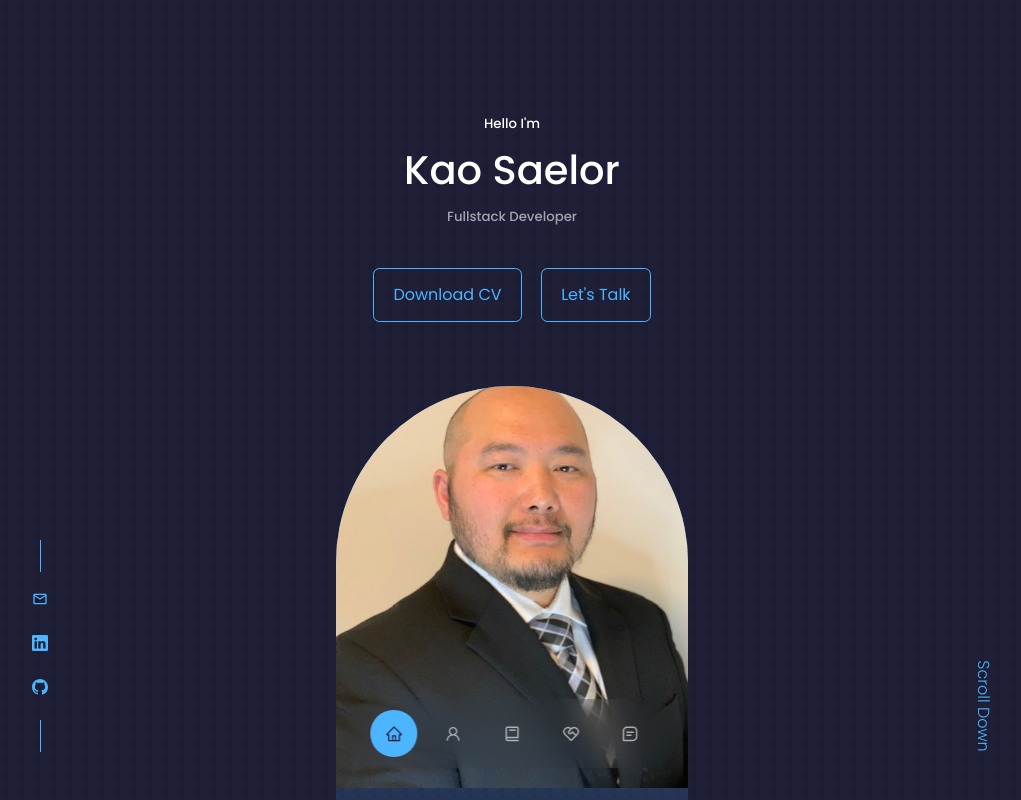
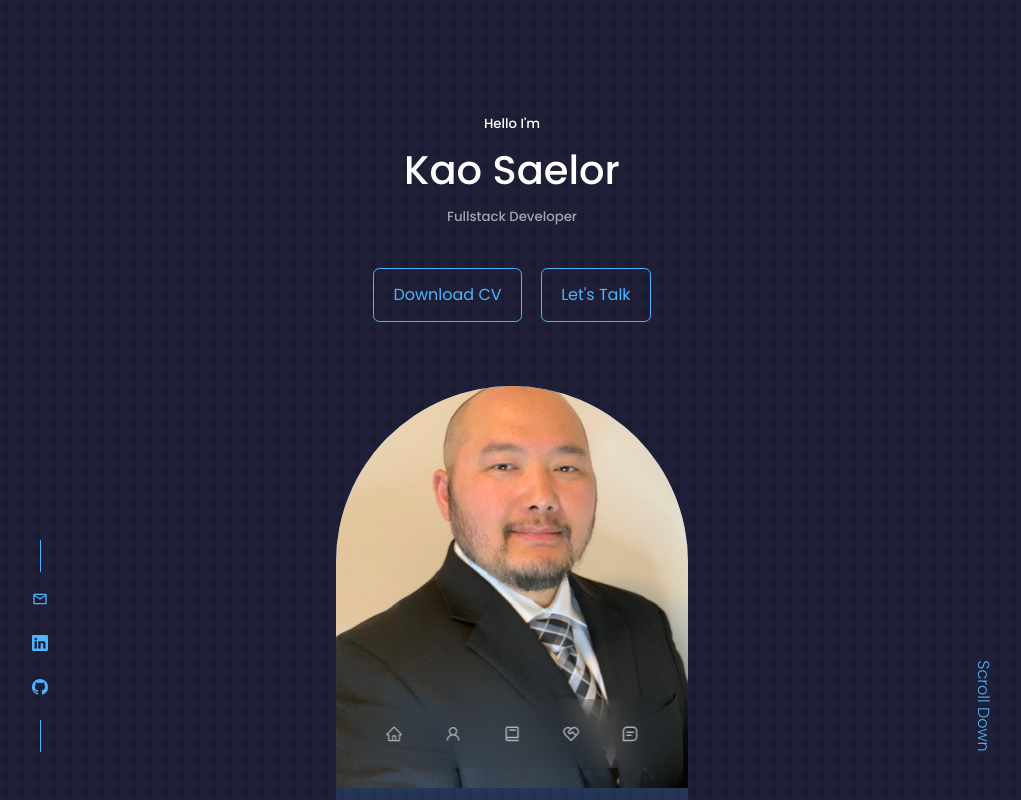
Before and after one commit to CodingKao/kaosaelor, a React (Create React App) app: page / in a window 1280 px wide. Shown: the top 800 px of the page, without its empty margins (128-1149 px from the left). Built offline with nearby package versions, Linux system fonts and the light colour scheme.

Commit message:
fix # nav for deployment

```diff
--- a/src/components/header/Header.jsx
+++ b/src/components/header/Header.jsx
@@ -6,7 +6,7 @@ import HeaderSocial from './HeaderSocials'
 
 const Header = () => {
   return (
-    <header>
+    <header section id='header'>
       <div className="container header__container">
         <h5>Hello I'm</h5>
         <h1>Kao Saelor</h1>
--- a/src/components/nav/Nav.jsx
+++ b/src/components/nav/Nav.jsx
@@ -12,7 +12,7 @@ const Nav = () => {
   const [activeNav, setActiveNav] = useState('#');
   return (
     <nav>
-      <a href="#" onClick={() => setActiveNav("#")} className={activeNav === '#' ? 'active' : ''}><AiOutlineHome/></a>
+      <a href="#header" onClick={() => setActiveNav("#header")} className={activeNav === '#header' ? 'active' : ''}><AiOutlineHome/></a>
       <a href="#about" onClick={() => setActiveNav("#about")} className={activeNav === '#about' ? 'active' : ''}><AiOutlineUser/></a>
       <a href="#experience" onClick={() => setActiveNav("#experience")} className={activeNav === '#experience' ? 'active' : ''}><BiBook/></a>
       <a href="#portfolio" onClick={() => setActiveNav("#portfolio")} className={activeNav === '#portfolio' ? 'active' : ''}><RiServiceLine/></a>
```
